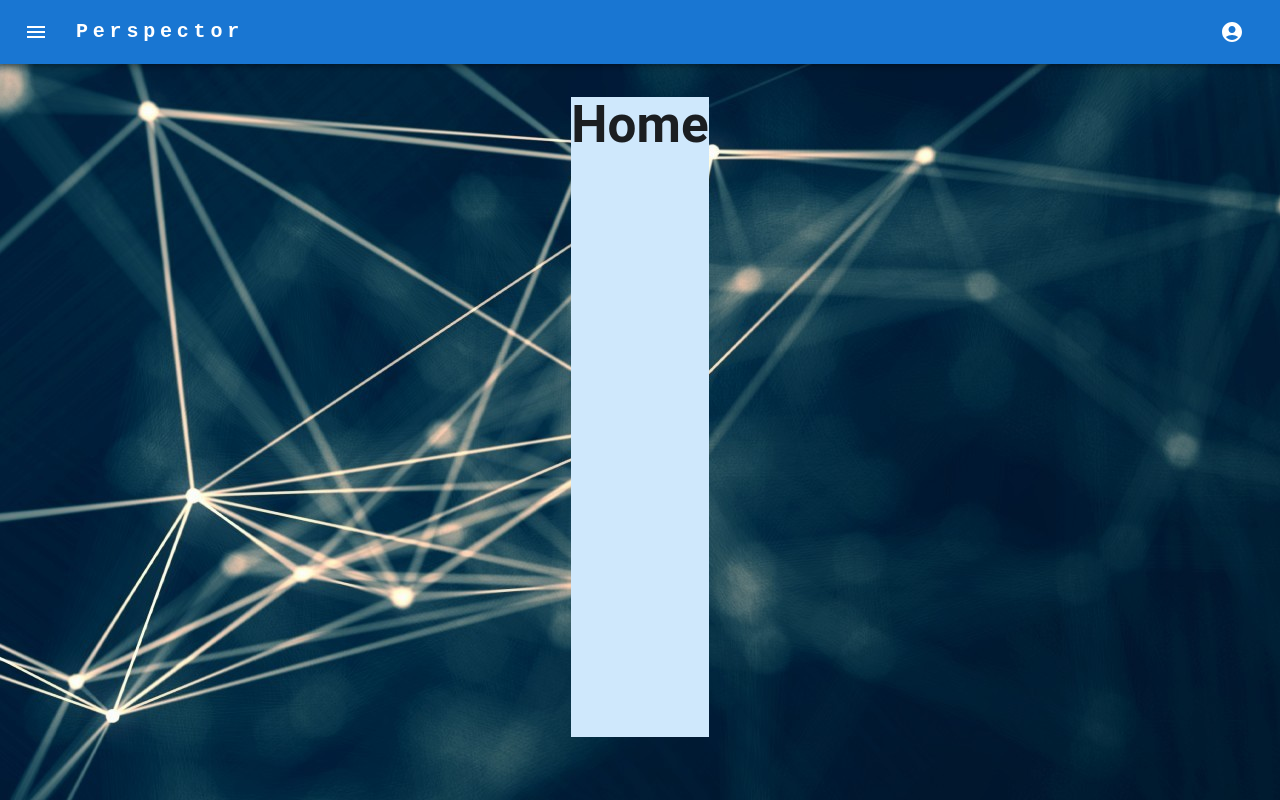
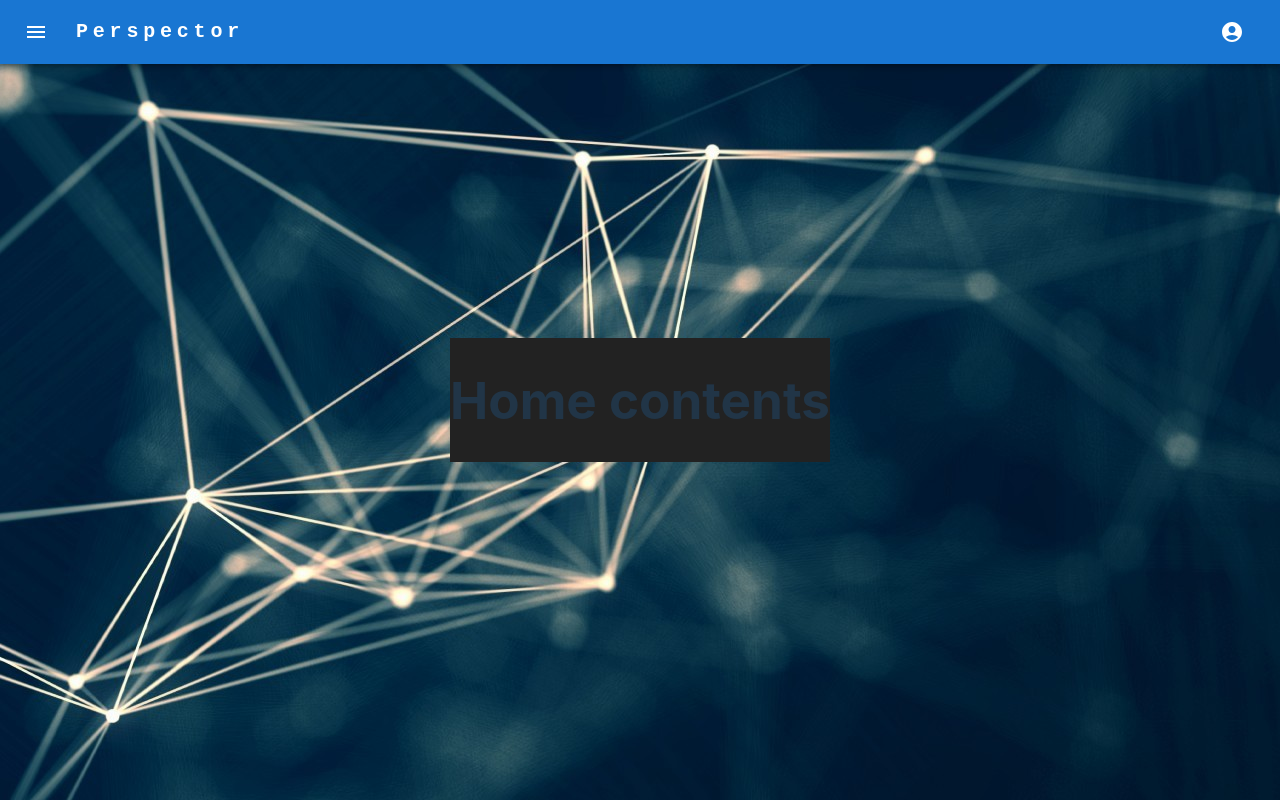
Before and after one commit to eccpluto/IOD-SE2024-miniProject02, a React (Vite) app in the folder miniProject02/: page / in a window 1280 px wide. Built offline with nearby package versions, Linux system fonts and the light colour scheme.

Commit message:
Created a structure for pages to conform to (see homepage)

```diff
--- a/miniProject02/src/context/ThemeContext.jsx
+++ b/miniProject02/src/context/ThemeContext.jsx
@@ -18,7 +18,7 @@ const ThemeContext = createContext(
 
 function ThemeProvider({ children }) {
 
-    const [theme, setTheme] = useState(themes.light)
+    const [theme, setTheme] = useState(themes.dark)
 
     return (
         <ThemeContext.Provider value={{theme, setTheme}}>
--- a/miniProject02/src/pages/HomePage.jsx
+++ b/miniProject02/src/pages/HomePage.jsx
@@ -1,6 +1,7 @@
 import Container from "@mui/material/Container";
 import Box from "@mui/material/Box";
 import { CssBaseline } from "@mui/material";
+import { useThemeContext } from "../context/ThemeContext";
 
 /**
  *
@@ -8,14 +9,14 @@ import { CssBaseline } from "@mui/material";
  */
 function HomePage() {
 
+    const themeContext = useThemeContext();
+
     return (
         <div className="HomePage">
-            <CssBaseline/>
-            <Container>
-                <Box sx={{ bgcolor: '#cfe8fc', height: '80vh' }}>
-                    <h1>Home</h1>
-                </Box>
-            </Container>
+            {/* <CssBaseline /> */}
+            <Box sx={{ bgcolor: themeContext.theme.background, display: "flex"}}>
+                <h1>Home contents</h1>
+            </Box>
         </div>
     )
 }
```
